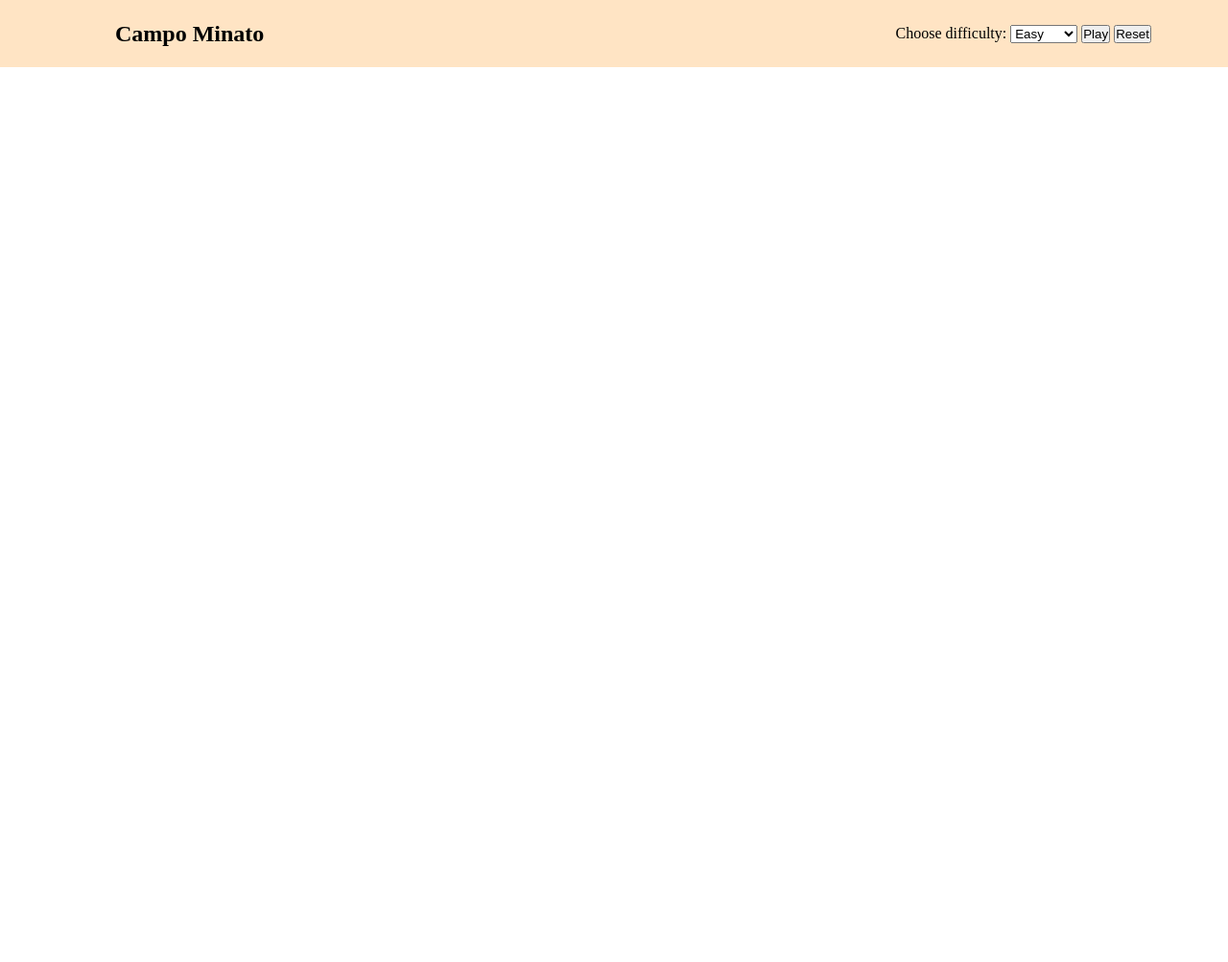
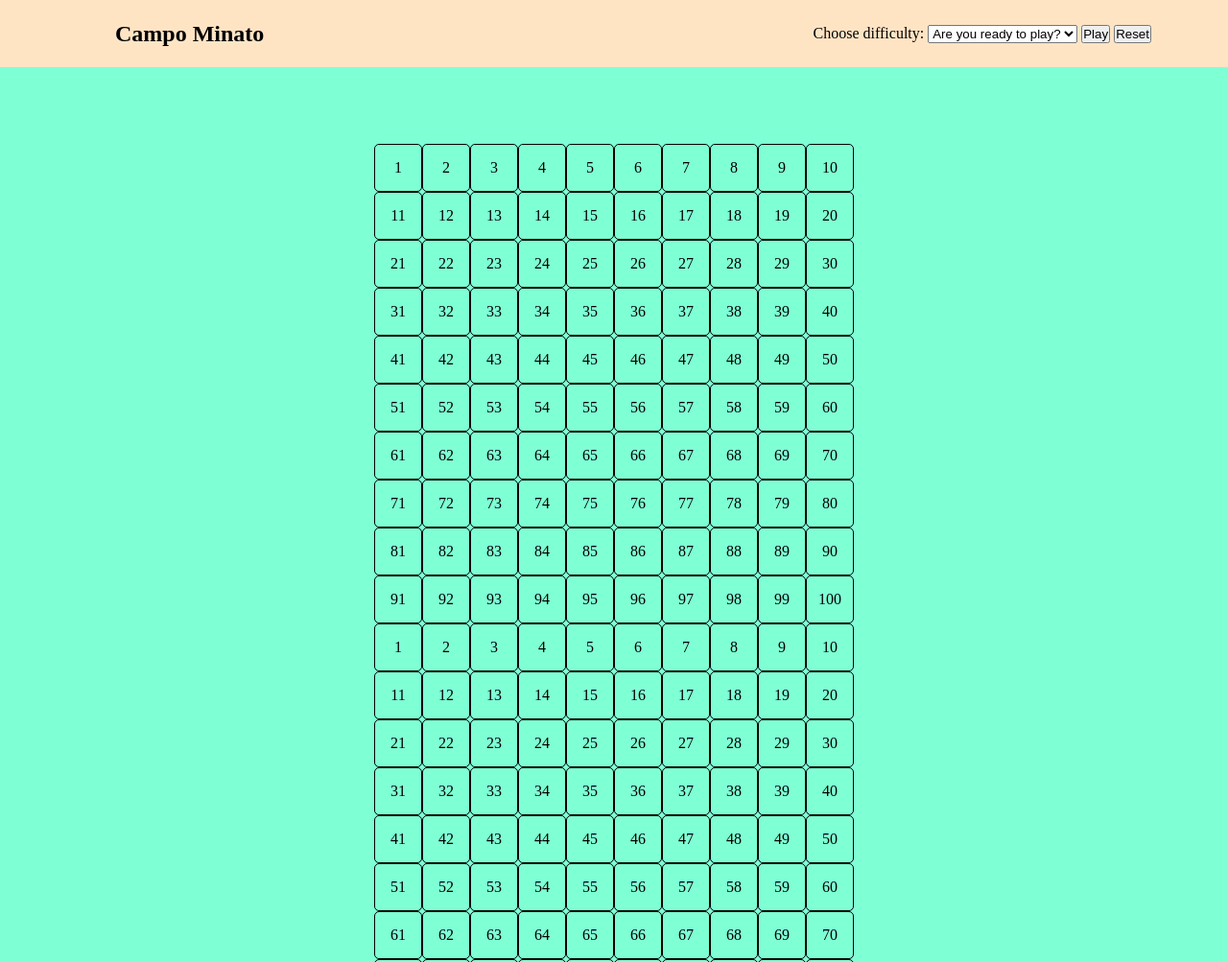
Before and after one commit to Cristianllambro/js-campominato-grid, a plain HTML site: page index.html in a window 1280 px wide. Shown: the top 1003 px of the page at 96% size. Before the commit the page ends 800 px from the top, so only its background shows below. Drawn offline with Linux system fonts and the light colour scheme.

Commit message:
try difficult easy/ medium /hard

```diff
--- a/index.html
+++ b/index.html
@@ -16,7 +16,8 @@
         <div class="side-item">
 
             <label for="difficulty">Choose difficulty:</label>
-            <select name="" id="difficulty">
+            <select name="difficulty" id="difficulty">
+                <option value="ready">Are you ready to play?</option>
                 <option value="easy">Easy</option>
                 <option value="medium">Medium</option>
                 <option value="hard">Hard</option>
@@ -31,7 +32,7 @@
     <!-- continaer middle  -->
 
     <div class="container">
-
+        <div class="container-box"></div>
     </div>
 
     <script src="script.js"></script>
--- a/script.js
+++ b/script.js
@@ -1,9 +1,36 @@
 const btnPlay = document.getElementById('btn-play');
 const btnReset = document.getElementById('btn-reset');
+const container = document.querySelector('.container-box');
+const select = document.getElementById('difficulty');
 
 for (let i = 1; i <= 100; i++) {
     let item = document.createElement('div');
     item.classList.add('box');
     item.innerHTML = i;
+    container.append(item);
 }
-//non funziona
+
+
+for (let i = 1; i <= 81; i++) {
+    let item = document.createElement('div');
+    item.classList.add('box');
+    item.innerHTML = i;
+    container.append(item);
+}
+
+
+for (let i = 1; i <= 49; i++) {
+    let item = document.createElement('div');
+    item.classList.add('box');
+    item.innerHTML = i;
+    container.append(item);
+}
+
+
+
+select.addEventListener('change', (event) => {
+    let option = select.querySelector('option');
+
+
+
+})
--- a/style.css
+++ b/style.css
@@ -25,6 +25,14 @@ h2{
     background-color: aquamarine;
 }
 
+.container-box{
+    width: 500px;
+    padding: 5rem 0 5rem 0;
+    margin: 0 auto;
+    display: flex;
+    flex-wrap: wrap;
+}
+
 .box{
     width: 50px;
     height: 50px;
@@ -32,5 +40,5 @@ h2{
     display: flex;
     justify-content: center;
     align-items: center;
-
+    border-radius: 5px;
 }
```
